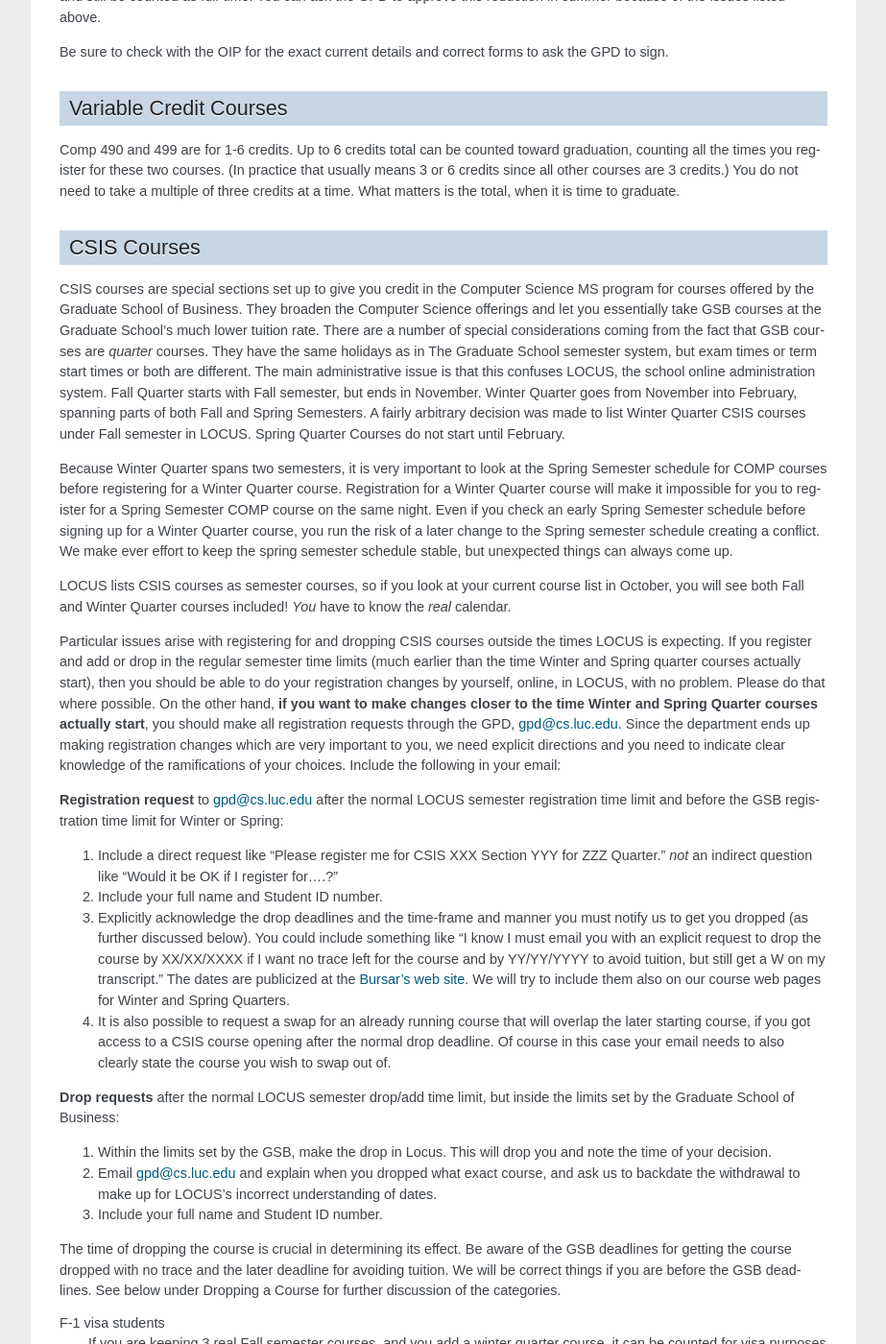
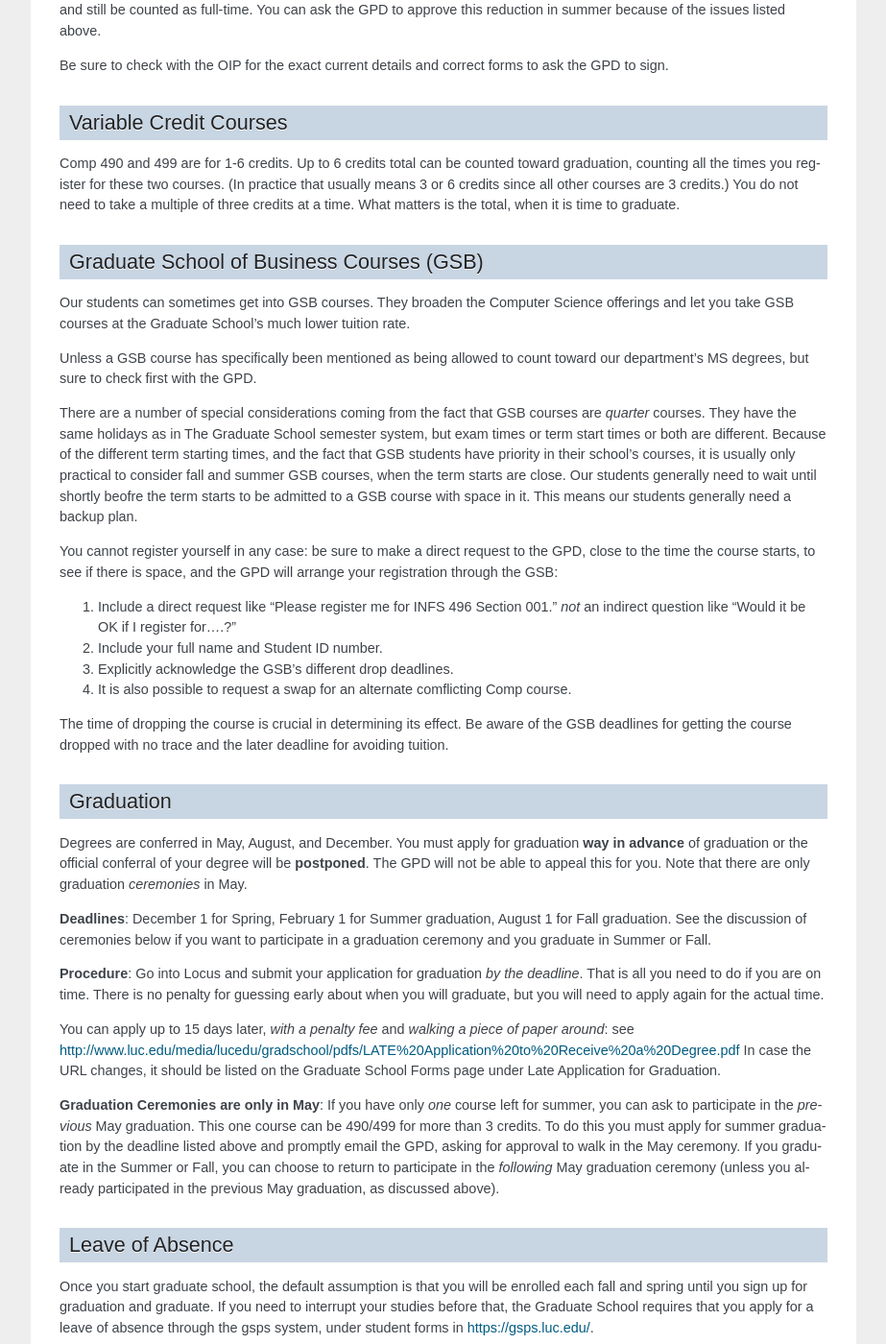
Before and after one commit to LoyolaChicagoCS/gradhandbook, a Sphinx documentation site: the page built from source/regulations.rst, in a window 1280 px wide and 1400 px high, scrolled down 4712 px. Shown: the whole window at 96% size, without its empty margins (198-1121 px from the left). Built offline with Sphinx 7.4.7, drawn with Linux system fonts in a browser that asks for light colours; some of the changed text lies outside the part shown.

```diff
--- a/source/regulations.rst
+++ b/source/regulations.rst
@@ -21,7 +21,10 @@ Course Loads
 --------------------------------
 
 A full-time student will usually carry three courses in fall and spring
-semesters. Students can also choose to be part-time.
+semesters. Students can also choose to be part-time. This is an *academic*
+policy.  Be sure to see if you have separate constraints due to a loan program for domestic students
+or due to federal visa policy for
+international students.
 
 We do not encourage students to take more than 3 courses a term, and you should
 contact the Graduate Program Director if you need to take more than 3 courses
@@ -42,9 +45,10 @@ Registration
 --------------------------------
 
 Both new and continuing students must complete the process of registration
-before every semester in which they are either enrolling in classes (or for
+before every semester in which they are either enrolling in classes. Also there
+is a special course conferring full-time registration for
 MS Computer Science students opting to complete a
-thesis who are only writing a thesis).
+thesis and who are only writing a thesis that semester.
 For details on choosing courses see :ref:`course_selection` and
 :ref:`advising` below.
 
@@ -138,8 +142,7 @@ look at the long-term schedule to see which of those courses you could defer
 until it is offered again.
 
 Detailed descriptions of most of these courses are in
-http://courses.cs.luc.edu/html/#graduate-courses
-This a good place to have open when you ae looking for courses.
+http://courses.cs.luc.edu/html/#graduate-courses.
 
 Comp 271 is the prerequisite for most graduate courses, but Comp 413,
 Intermediate Object-Oriented Programming, is a prerequisite for the most
@@ -174,7 +177,8 @@ before registering for courses. A discussion with the GPD is particularly
 important if there is any question of a student's prerequisite preparation.
 
 Before the *next* registration period, you should be provided an individual
-faculty advisor for the rest of your studies.  This advisor should be listed in Locus.  Later registration choices
+faculty advisor for the rest of your studies.  This advisor should be listed in Locus.
+Later registration choices
 should be taken up with your advisor.
 
 .. index:: online courses
@@ -338,11 +343,11 @@ application must be delivered to the International Office, and they will issue
 the work permit. The form to start CPT can be found `here
 <http://www.luc.edu/iss/forms.shtml>`_.
 
-The CPT can be tied to an academic course in either of two ways. You get a
+The CPT can be tied to an academic course in either of two ways. You get a GPD
 signature on the CPT application differently in the two cases.
-*Be sure to completely fill out the form except for the faculty signature and date*
+*Be sure to completely fill out the form except for the GPD signature and date*
 *before looking for a signature!*
-Do not leave us to guess which of the two options you
+Do not leave the GPD to guess which of the two options you
 want:
 
 * You can take the Comp 499 course specifically for :ref:`internships`,
@@ -353,16 +358,15 @@ want:
 * For no extra
   tuition you can generally tie it to a course you are
   already planning to take. There is a section of the CPT application for this.
-  You can get the *signature on the CPT form of an instructor* to pair the
-  internship with a course in the same semester, *or for a fall course*
+  You can pair the
+  internship with a course in the same semester, *or pair a fall course*
   and an internship in the *previous summer*.
-  Show the instructor the offer letter.
   If you do the no-extra-tuition option,
-  you are able to work but you *get no further credit toward graduation*,
-  and the course instructor is responsible for determining any extra
-  reporting or work you do to tie the internship to the instructor's
-  course.  *You may need to send the CPT form and job offer to the OIP yourself.*
-  The GPD's signature can substitute for the instructor's.
+  you are able to work but you *get no further credit toward graduation*.
+  *You may need to send the CPT form and job offer to the OIP yourself.*
+
+Students generally scan and email the CPT form to the GPD,
+making sure the option chosen above is clearly indicated.
 
 
 .. index:: F-1 full-time in summer
@@ -410,102 +414,47 @@ toward graduation, counting all the times you register for these two courses.
 credits.) You do not need to take a multiple of three credits at a time. What
 matters is the total, when it is time to graduate.
 
-.. index:: CSIS courses
-   Business School
+.. index:: Business School
    GSB
-   quarter courses
-   Winter Quarter
-   Changing CSIS courses
+   Changing to a GSB course
 
 .. _CSIS_courses:
 
-CSIS Courses
+Graduate School of Business Courses (GSB)
 -----------------------------------------------------------
 
-CSIS courses are special sections set up to give you credit in the Computer
-Science MS program for courses offered by the Graduate School of Business.
-They broaden the Computer Science offerings and let you essentially take GSB
-courses at the Graduate School's much lower tuition rate.  There are a number
+Our students can sometimes get into GSB courses.
+They broaden the Computer Science offerings and let you take GSB
+courses at the Graduate School's much lower tuition rate.
+
+Unless a GSB course has specifically been mentioned as being allowed to count toward
+our department's MS degrees, but sure to check first with the GPD.
+
+There are a number
 of special considerations coming from the fact that GSB courses are *quarter*
 courses.  They have the same holidays as in The Graduate School semester
-system, but exam times or term start times or both are different.  The main
-administrative issue is that this confuses LOCUS, the school online
-administration system.  Fall Quarter starts with Fall semester, but ends in
-November.  Winter Quarter goes from November into February, spanning parts of
-both Fall and Spring Semesters.  A fairly arbitrary decision was made to list
-Winter Quarter CSIS courses under Fall semester in LOCUS.  Spring Quarter
-Courses do not start until February.
+system, but exam times or term start times or both are different.
+Because of the different term starting times, and the fact that GSB
+students have priority in their school's courses, it is usually
+only practical to consider fall and summer GSB courses, when the term starts
+are close.  Our students generally need to wait until shortly beofre the
+term starts to be admitted to a GSB course with space in it.  This means our
+students generally need a backup plan.
 
-Because Winter Quarter spans two semesters, it is very important to look at the
-Spring Semester schedule for COMP courses before registering for a Winter
-Quarter course.  Registration for a Winter Quarter course will make it
-impossible for you to register for a Spring Semester COMP course on the same
-night.  Even if you check an early Spring Semester schedule before signing up
-for a Winter Quarter course, you run the risk of a later change to the Spring
-semester schedule creating a conflict.  We make ever effort to keep the spring
-semester schedule stable, but unexpected things can always come up.
+You cannot register yourself in any case:  be sure to make a direct request to the
+GPD, close to the time the course starts, to see if there is space, and the GPD will
+arrange your registration through the GSB:
 
-LOCUS lists CSIS courses as semester courses, so if you look at your current
-course list in October, you will see both Fall and Winter Quarter courses
-included!  *You* have to know the *real* calendar.
-
-Particular issues arise with registering for and dropping CSIS courses outside
-the times LOCUS is expecting.  If you register and add or drop in the regular
-semester time limits (much earlier than the time Winter and Spring quarter
-courses actually start), then you should be able to do your registration
-changes by yourself, online, in LOCUS, with no problem.  Please do that where
-possible.  On the other hand, **if you want to make changes closer to the time
-Winter and Spring Quarter** **courses actually start**, you should make all
-registration requests through the GPD, gpd@cs.luc.edu.  Since the department
-ends up making registration changes which are very important to you, we need
-explicit directions and you need to indicate clear knowledge of the
-ramifications of your choices.  Include the following in your email:
-
-**Registration request** to gpd@cs.luc.edu after the normal LOCUS semester
-registration time limit and before the GSB registration time limit for Winter
-or Spring:
-
-#. Include a direct request like "Please register me for CSIS XXX
-   Section YYY for ZZZ Quarter." *not* an indirect question like "Would
+#. Include a direct request like "Please register me for INFS 496
+   Section 001." *not* an indirect question like "Would
    it be OK if I register for....?"
 #. Include your full name and Student ID number.
-#. Explicitly acknowledge the drop deadlines and the time-frame and
-   manner you must notify us to get you dropped (as further discussed
-   below).   You could include something like "I know I must email you
-   with an explicit request to drop the course by XX/XX/XXXX if I want
-   no trace left for the course and by YY/YY/YYYY to avoid tuition, but
-   still get a W on my transcript."  The dates are publicized at the
-   `Bursar's web site <http://www.luc.edu/bursar/withdraw_schedule.shtml#gsb>`_.
-   We will try to include them also on our course web pages for Winter
-   and Spring Quarters.
-#. It is also possible to request a swap for an already running course
-   that will overlap the later starting course, if you got access to a
-   CSIS course opening after the normal drop deadline.
-   Of course in this case your email needs to
-   also clearly state the course you wish to swap out of.
-
-**Drop requests** after the normal LOCUS semester drop/add time limit,
-but inside the limits set by the Graduate School of Business:
-
-#. Within the limits set by the GSB, make the drop in Locus.  This will
-   drop you and note the time of your decision.
-#. Email gpd@cs.luc.edu and explain when you dropped what exact course,
-   and ask us to backdate the withdrawal to make up for LOCUS's
-   incorrect understanding of dates.
-#. Include your full name and Student ID number.
+#. Explicitly acknowledge the GSB's different drop deadlines.
+#. It is also possible to request a swap for an alternate comflicting Comp course.
 
 The time of dropping the course is crucial in determining its effect.  Be aware
 of the GSB deadlines for getting the course dropped with no trace and the later
-deadline for avoiding  tuition.  We will be correct things if you are before
-the GSB deadlines.  See below under Dropping a Course for further discussion of
-the categories.
-
-F-1 visa students
-    If you are keeping 3 real Fall semester courses,
-    and you add a winter quarter course,
-    it can be counted for visa purposes as one of the 3 courses that you need
-    for full-time status in spring.
-    Check with the Office of International Programs for details.
+deadline for avoiding  tuition.
 
 .. index:: graduation
    deadline; for applying for graduation
@@ -636,8 +587,8 @@ which are not all really informative:
 * COMP  Computer Science
 
 These all have alternatives ending with "D", for dual,
-like  SWEN-MS D:  this is only
-for Loyola BS/MS students.
+like  SWEN-MS D:
+*these are only for Loyola BS/MS students.*
 
 
 .. index:: transfer credit
```
Also changed, not shown: other parts of source/regulations.rst (+12 -9 lines), source/prospective_students.rst (+62 -27 lines).
